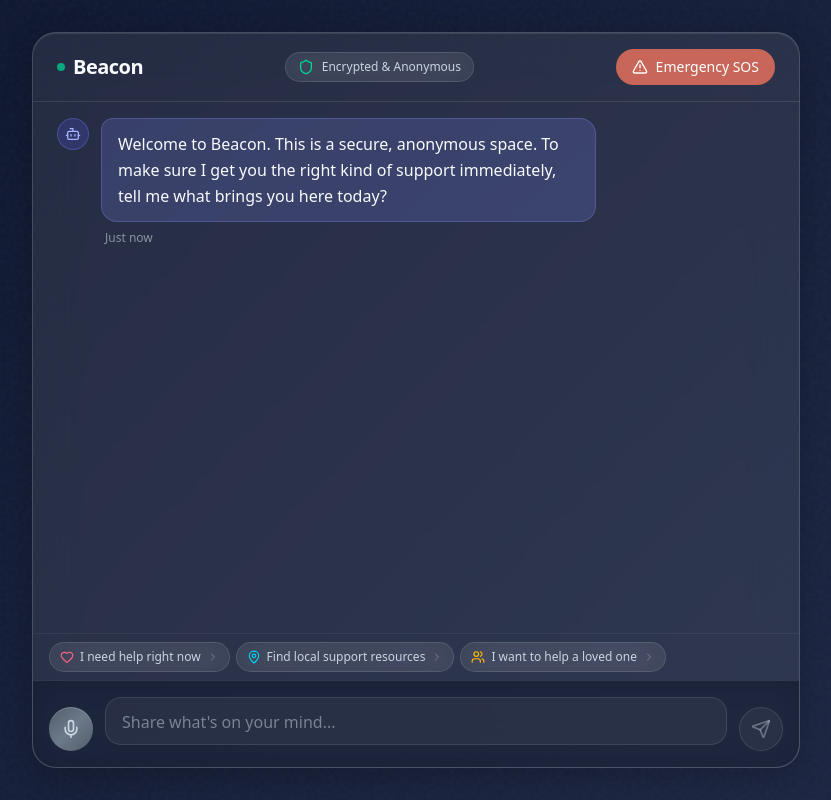
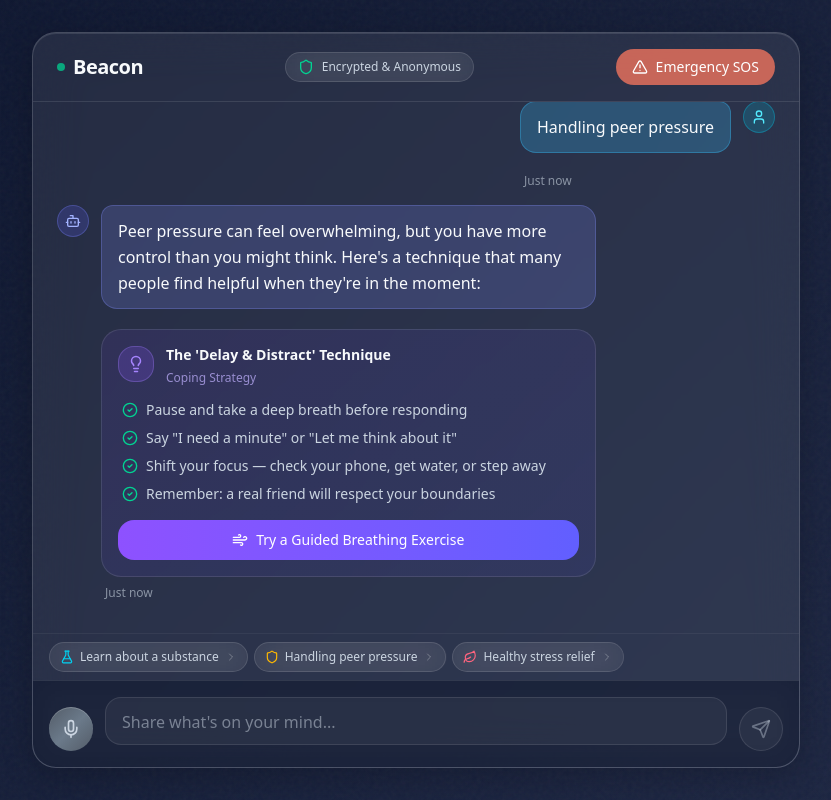
Before and after one commit to Dev-Marvania/beacon-chat, a Next.js app: page / in a window 1280 px wide. Shown: the whole page, without its empty margins (224-1055 px from the left). Built offline with nearby package versions, Linux system fonts and the light colour scheme.

Commit message:
feat: revamp Beacon chatbot for prevention and coping strategies
Add CopingStrategyCard, update Message type, and refine chatbot UI
and interactions for improved user engagement.

Co-authored-by: Dev Marvania <193223882+Dev-Marvania@users.noreply.github.com>

```diff
--- a/components/beacon/action-chips.tsx
+++ b/components/beacon/action-chips.tsx
@@ -1,6 +1,6 @@
 'use client'
 
-import { Heart, MapPin, Users, ChevronRight } from 'lucide-react'
+import { FlaskConical, Shield, Leaf, ChevronRight } from 'lucide-react'
 
 interface ActionChipsProps {
   onChipClick: (message: string) => void
@@ -8,22 +8,22 @@ interface ActionChipsProps {
 
 const chips = [
   {
-    label: 'I need help right now',
-    icon: Heart,
-    message: 'I need help right now',
-    color: 'rose',
-  },
-  {
-    label: 'Find local support resources',
-    icon: MapPin,
-    message: 'Find local support resources',
+    label: 'Learn about a substance',
+    icon: FlaskConical,
+    message: 'Learn about a substance',
     color: 'cyan',
   },
   {
-    label: 'I want to help a loved one',
-    icon: Users,
-    message: 'I want to help a loved one',
+    label: 'Handling peer pressure',
+    icon: Shield,
+    message: 'Handling peer pressure',
     color: 'amber',
+  },
+  {
+    label: 'Healthy stress relief',
+    icon: Leaf,
+    message: 'Healthy stress relief',
+    color: 'rose',
   },
 ]
 
--- a/components/beacon/chat-container.tsx
+++ b/components/beacon/chat-container.tsx
@@ -8,44 +8,83 @@ import { InputDock } from './input-dock'
 
 const welcomeMessage: Message = {
   id: '1',
-  content: "Welcome to Beacon. This is a secure, anonymous space. To make sure I get you the right kind of support immediately, tell me what brings you here today?",
+  content: "Welcome to Beacon. I'm here to answer your questions about substances, help you navigate peer pressure, or share healthy ways to manage stress. Everything you ask is completely anonymous. What would you like to talk about?",
   isAI: true,
   timestamp: 'Just now',
 }
 
+// Pre-populated user response for demo
+const userResponse: Message = {
+  id: '2',
+  content: "Handling peer pressure",
+  isAI: false,
+  timestamp: 'Just now',
+}
+
+// Pre-populated AI response with coping strategy card
+const aiCopingResponse: Message = {
+  id: '3',
+  content: "Peer pressure can feel overwhelming, but you have more control than you might think. Here's a technique that many people find helpful when they're in the moment:",
+  isAI: true,
+  timestamp: 'Just now',
+  copingCard: {
+    title: "The 'Delay & Distract' Technique",
+    steps: [
+      "Pause and take a deep breath before responding",
+      "Say \"I need a minute\" or \"Let me think about it\"",
+      "Shift your focus — check your phone, get water, or step away",
+      "Remember: a real friend will respect your boundaries"
+    ],
+    actionLabel: 'Try a Guided Breathing Exercise',
+  },
+}
+
 // Simulated AI responses for demo
 const aiResponses: Record<string, Message> = {
-  'I need help right now': {
+  'Learn about a substance': {
     id: '',
-    content: "I hear you, and I'm glad you reached out. You're not alone in this moment. Take a slow, deep breath with me. Can you tell me a bit more about what you're experiencing right now? I'm here to listen without judgment.",
+    content: "I can help you understand the facts about different substances — their effects, risks, and what the science actually says. What substance would you like to learn more about? You can ask about anything, and remember, this conversation is completely anonymous.",
     isAI: true,
   },
-  'Find local support resources': {
+  'Handling peer pressure': {
     id: '',
-    content: "I found a highly-rated recovery center near you. This information comes from our verified database of licensed facilities:",
+    content: "Peer pressure can feel overwhelming, but you have more control than you might think. Here's a technique that many people find helpful when they're in the moment:",
     isAI: true,
-    resourceCard: {
-      facilityName: 'Hope Valley Recovery Center',
-      distance: '2.4 miles away',
-      address: '1847 Serenity Lane, Suite 300',
-      phone: '(555) 789-0123',
-      availability: 'Open 24/7 • Accepting New Patients',
+    copingCard: {
+      title: "The 'Delay & Distract' Technique",
+      steps: [
+        "Pause and take a deep breath before responding",
+        "Say \"I need a minute\" or \"Let me think about it\"",
+        "Shift your focus — check your phone, get water, or step away",
+        "Remember: a real friend will respect your boundaries"
+      ],
+      actionLabel: 'Try a Guided Breathing Exercise',
     },
   },
-  'I want to help a loved one': {
+  'Healthy stress relief': {
     id: '',
-    content: "It takes courage to seek help for someone you care about. Supporting a loved one through addiction is challenging, but your presence matters more than you know. Let me share some approaches that have helped others in your situation...",
+    content: "Finding healthy ways to manage stress is one of the best things you can do for yourself. Here are some science-backed techniques that can help you feel calmer and more in control:",
     isAI: true,
+    copingCard: {
+      title: "Quick Calm: 4-7-8 Breathing",
+      steps: [
+        "Inhale quietly through your nose for 4 seconds",
+        "Hold your breath for 7 seconds",
+        "Exhale completely through your mouth for 8 seconds",
+        "Repeat 3-4 times whenever you feel stressed"
+      ],
+      actionLabel: 'Try a Guided Breathing Exercise',
+    },
   },
   'default': {
     id: '',
-    content: "Thank you for sharing that with me. I want you to know that whatever you're going through, reaching out is an important first step. Would you like me to help you find local support resources, or would you prefer to talk through what's on your mind?",
+    content: "Thanks for sharing that with me. I'm here to help you learn, cope, and make informed decisions — no judgment, just support. Would you like to explore healthy stress relief techniques, learn about a substance, or talk about handling social pressure?",
     isAI: true,
   },
 }
 
 export function ChatContainer() {
-  const [messages, setMessages] = useState<Message[]>([welcomeMessage])
+  const [messages, setMessages] = useState<Message[]>([welcomeMessage, userResponse, aiCopingResponse])
   const [isLoading, setIsLoading] = useState(false)
 
   const handleSendMessage = useCallback((content: string) => {
--- /dev/null
+++ b/components/beacon/coping-strategy-card.tsx
@@ -0,0 +1,112 @@
+'use client'
+
+import { useState } from 'react'
+import { Lightbulb, Wind, CheckCircle2 } from 'lucide-react'
+
+interface CopingStrategyCardProps {
+  title: string
+  steps: string[]
+  actionLabel?: string
+  onActionClick?: () => void
+}
+
+export function CopingStrategyCard({
+  title,
+  steps,
+  actionLabel = 'Try a Guided Breathing Exercise',
+  onActionClick,
+}: CopingStrategyCardProps) {
+  const [isBreathingActive, setIsBreathingActive] = useState(false)
+  const [breathPhase, setBreathPhase] = useState<'inhale' | 'hold' | 'exhale'>('inhale')
+
+  const handleActionClick = () => {
+    if (onActionClick) {
+      onActionClick()
+    } else {
+      // Start guided breathing exercise
+      setIsBreathingActive(true)
+      runBreathingCycle()
+    }
+  }
+
+  const runBreathingCycle = () => {
+    // Inhale for 4 seconds
+    setBreathPhase('inhale')
+    setTimeout(() => {
+      // Hold for 4 seconds
+      setBreathPhase('hold')
+      setTimeout(() => {
+        // Exhale for 4 seconds
+        setBreathPhase('exhale')
+        setTimeout(() => {
+          setIsBreathingActive(false)
+        }, 4000)
+      }, 4000)
+    }, 4000)
+  }
+
+  return (
+    <div className="glass-card rounded-xl p-4 mt-2 border border-white/10 bg-gradient-to-br from-violet-500/10 to-indigo-500/10">
+      {/* Header */}
+      <div className="flex items-start gap-3 mb-3">
+        <div className="flex-shrink-0 w-9 h-9 rounded-lg bg-violet-500/20 border border-violet-400/30 flex items-center justify-center">
+          <Lightbulb className="w-4.5 h-4.5 text-violet-400" aria-hidden="true" />
+        </div>
+        <div className="flex-1">
+          <h4 className="text-[#F8FAFC] font-semibold text-sm leading-tight">{title}</h4>
+          <span className="text-xs text-violet-300/70">Coping Strategy</span>
+        </div>
+      </div>
+
+      {/* Steps */}
+      <ul className="space-y-2 mb-4 pl-1">
+        {steps.map((step, index) => (
+          <li key={index} className="flex items-start gap-2 text-[#CBD5E1] text-sm">
+            <CheckCircle2 className="w-4 h-4 text-emerald-400 flex-shrink-0 mt-0.5" aria-hidden="true" />
+            <span>{step}</span>
+          </li>
+        ))}
+      </ul>
+
+      {/* Breathing Exercise Visual (when active) */}
+      {isBreathingActive && (
+        <div className="mb-4 p-4 rounded-lg bg-white/5 border border-white/10 text-center">
+          <div
+            className={`mx-auto w-16 h-16 rounded-full border-2 transition-all duration-[4000ms] ease-in-out flex items-center justify-center ${
+              breathPhase === 'inhale'
+                ? 'scale-125 border-cyan-400 bg-cyan-500/20'
+                : breathPhase === 'hold'
+                ? 'scale-125 border-amber-400 bg-amber-500/20'
+                : 'scale-100 border-violet-400 bg-violet-500/20'
+            }`}
+          >
+            <Wind className={`w-6 h-6 transition-colors duration-500 ${
+              breathPhase === 'inhale'
+                ? 'text-cyan-400'
+                : breathPhase === 'hold'
+                ? 'text-amber-400'
+                : 'text-violet-400'
+            }`} />
+          </div>
+          <p className="text-[#F8FAFC] font-medium mt-3 capitalize">{breathPhase}...</p>
+          <p className="text-xs text-[#CBD5E1]/70 mt-1">
+            {breathPhase === 'inhale' && 'Breathe in slowly through your nose'}
+            {breathPhase === 'hold' && 'Hold your breath gently'}
+            {breathPhase === 'exhale' && 'Release slowly through your mouth'}
+          </p>
+        </div>
+      )}
+
+      {/* Action Button */}
+      <button
+        onClick={handleActionClick}
+        disabled={isBreathingActive}
+        className="w-full flex items-center justify-center gap-2 px-4 py-2.5 rounded-lg bg-gradient-to-r from-violet-500 to-indigo-500 text-white font-medium text-sm transition-all duration-300 hover:from-violet-400 hover:to-indigo-400 hover:shadow-lg hover:shadow-violet-500/25 active:scale-[0.98] focus:outline-none focus:ring-2 focus:ring-violet-400/50 disabled:opacity-50 disabled:cursor-not-allowed"
+        aria-label={actionLabel}
+      >
+        <Wind className="w-4 h-4" aria-hidden="true" />
+        <span>{isBreathingActive ? 'Breathing...' : actionLabel}</span>
+      </button>
+    </div>
+  )
+}
--- a/components/beacon/message-list.tsx
+++ b/components/beacon/message-list.tsx
@@ -3,6 +3,7 @@
 import { useEffect, useRef } from 'react'
 import { ChatBubble } from './chat-bubble'
 import { ResourceCard } from './resource-card'
+import { CopingStrategyCard } from './coping-strategy-card'
 import { LoadingIndicator } from './loading-indicator'
 
 export interface Message {
@@ -16,6 +17,11 @@ export interface Message {
     address?: string
     phone?: string
     availability?: string
+  }
+  copingCard?: {
+    title: string
+    steps: string[]
+    actionLabel?: string
   }
 }
 
@@ -51,6 +57,13 @@ export function MessageList({ messages, isLoading }: MessageListProps) {
                 availability={message.resourceCard.availability}
               />
             )}
+            {message.copingCard && (
+              <CopingStrategyCard
+                title={message.copingCard.title}
+                steps={message.copingCard.steps}
+                actionLabel={message.copingCard.actionLabel}
+              />
+            )}
           </ChatBubble>
         ))}
 
```
